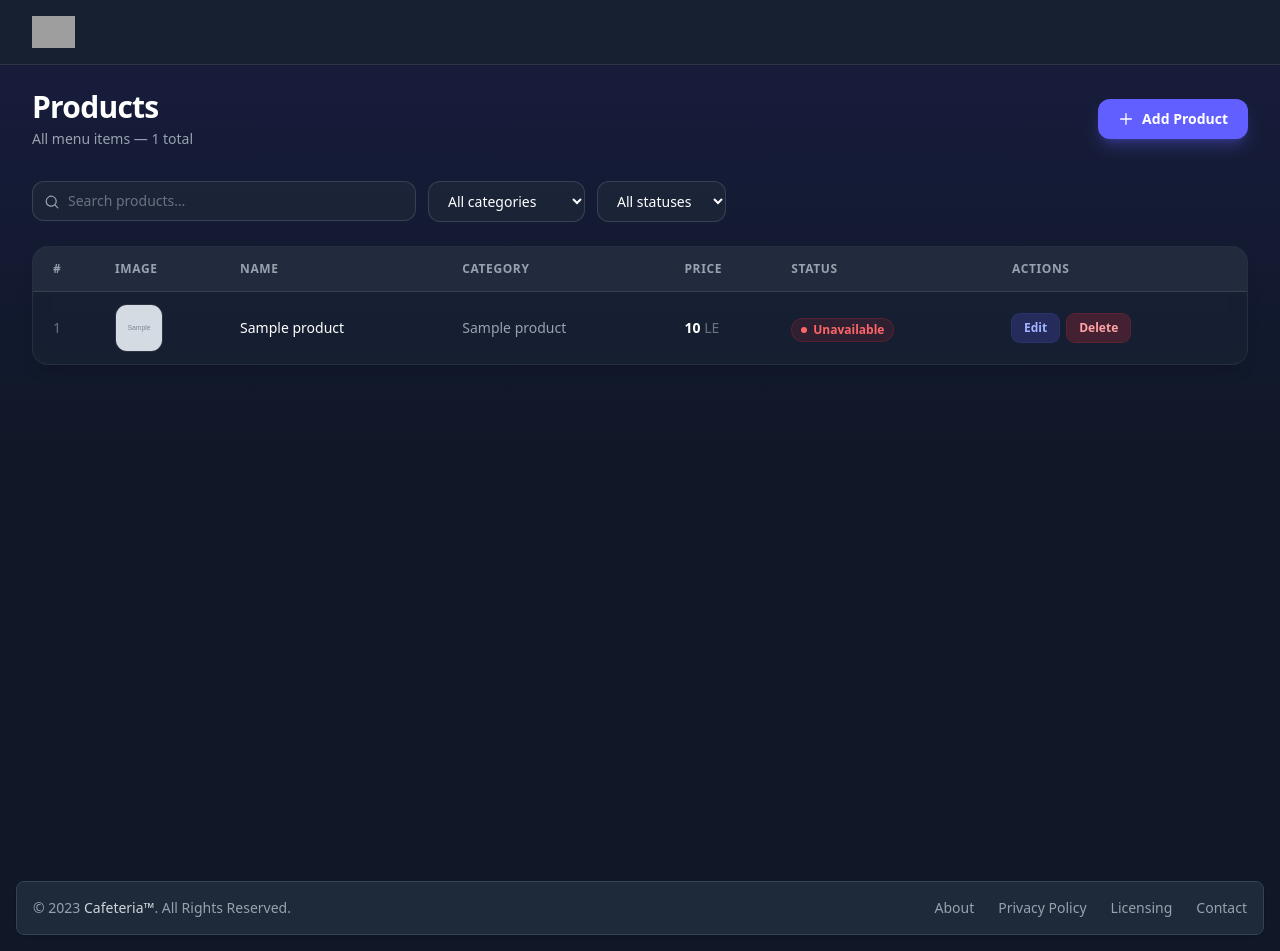
After one commit to K-Sultan/cafeteria-project, a PHP site: the page made by app/views/products/index.php in a window 1280 px wide. The commit adds this page. Run offline with PHP 8.4, Linux system fonts and the light colour scheme; tables that the repository leaves empty hold one stand-in row (values such as "Sample post"); the template is opened without the code that fills it: most values are stand-ins (such as "Sample title", 1, 10 or a date in 2020); grey boxes marked "Sample" are stand-in pictures; grey boxes are pictures that could not be loaded.

Commit message:
feat: implement product management features including create, store, and delete functionalities

```diff
--- /dev/null
+++ b/app/views/products/index.php
@@ -0,0 +1,192 @@
+<?php View::renderComponent("header"); ?>
+
+<div class="bg-gray-900 min-h-screen pt-6 pb-10 relative">
+    <div class="absolute top-0 inset-x-0 h-96 bg-gradient-to-b from-indigo-900/20 to-transparent pointer-events-none"></div>
+
+    <div class="max-w-7xl mx-auto px-4 sm:px-6 lg:px-8 relative z-10">
+
+        <!-- Header row -->
+        <div class="flex items-center justify-between mb-8 gap-4">
+            <div>
+                <h1 class="text-3xl font-extrabold tracking-tight text-white">Products</h1>
+                <p class="mt-1 text-sm text-gray-400">All menu items &mdash; <?= count($products) ?> total</p>
+            </div>
+            <a href="/products/create"
+               class="inline-flex items-center gap-2 rounded-xl bg-indigo-500 px-5 py-2.5 text-sm font-semibold text-white shadow-lg shadow-indigo-500/30 hover:bg-indigo-400 transition-colors">
+                <svg class="w-4 h-4" fill="none" stroke="currentColor" viewBox="0 0 24 24">
+                    <path stroke-linecap="round" stroke-linejoin="round" stroke-width="2" d="M12 4v16m8-8H4"/>
+                </svg>
+                Add Product
+            </a>
+        </div>
+
+        <!-- Filter bar -->
+        <div class="mb-6 flex flex-col sm:flex-row gap-3">
+            <div class="relative flex-1 max-w-sm">
+                <div class="pointer-events-none absolute inset-y-0 left-0 flex items-center pl-3">
+                    <svg class="h-4 w-4 text-gray-400" viewBox="0 0 20 20" fill="currentColor">
+                        <path fill-rule="evenodd" d="M9 3.5a5.5 5.5 0 100 11 5.5 5.5 0 000-11zM2 9a7 7 0 1112.452 4.391l3.328 3.329a.75.75 0 11-1.06 1.06l-3.329-3.328A7 7 0 012 9z" clip-rule="evenodd"/>
+                    </svg>
+                </div>
+                <input id="search-input" type="text" placeholder="Search products…"
+                       class="block w-full rounded-xl border-0 bg-gray-800/70 py-2.5 pl-9 pr-4 text-sm text-white ring-1 ring-inset ring-gray-700 placeholder:text-gray-500 focus:ring-2 focus:ring-indigo-500 outline-none">
+            </div>
+
+            <?php
+                $seenCats = [];
+                foreach ($products as $p) {
+                    if (!empty($p['category_id']) && !isset($seenCats[$p['category_id']])) {
+                        $seenCats[$p['category_id']] = $p['category_name'] ?? $p['category_id'];
+                    }
+                }
+            ?>
+            <select id="category-filter"
+                    class="rounded-xl border-0 bg-gray-800/70 py-2.5 px-4 text-sm text-white ring-1 ring-inset ring-gray-700 focus:ring-2 focus:ring-indigo-500 outline-none">
+                <option value="">All categories</option>
+                <?php foreach ($seenCats as $catId => $catName): ?>
+                    <option value="<?= htmlspecialchars($catId) ?>">
+                        <?= htmlspecialchars($catName) ?>
+                    </option>
+                <?php endforeach; ?>
+            </select>
+
+            <select id="availability-filter"
+                    class="rounded-xl border-0 bg-gray-800/70 py-2.5 px-4 text-sm text-white ring-1 ring-inset ring-gray-700 focus:ring-2 focus:ring-indigo-500 outline-none">
+                <option value="">All statuses</option>
+                <option value="1">Available</option>
+                <option value="0">Unavailable</option>
+            </select>
+        </div>
+
+        <!-- Table card -->
+        <div class="rounded-2xl border border-gray-700/50 bg-gray-800/40 shadow-lg overflow-hidden backdrop-blur-sm">
+            <div class="overflow-x-auto">
+                <table class="min-w-full divide-y divide-white/10" id="products-table">
+                    <thead class="bg-white/5">
+                        <tr>
+                            <th class="py-3.5 pl-5 pr-3 text-left text-xs font-semibold uppercase tracking-wider text-gray-400">#</th>
+                            <th class="py-3.5 px-3 text-left text-xs font-semibold uppercase tracking-wider text-gray-400">Image</th>
+                            <th class="py-3.5 px-3 text-left text-xs font-semibold uppercase tracking-wider text-gray-400">Name</th>
+                            <th class="py-3.5 px-3 text-left text-xs font-semibold uppercase tracking-wider text-gray-400">Category</th>
+                            <th class="py-3.5 px-3 text-left text-xs font-semibold uppercase tracking-wider text-gray-400">Price</th>
+                            <th class="py-3.5 px-3 text-left text-xs font-semibold uppercase tracking-wider text-gray-400">Status</th>
+                            <th class="py-3.5 px-3 text-left text-xs font-semibold uppercase tracking-wider text-gray-400">Actions</th>
+                        </tr>
+                    </thead>
+                    <tbody class="divide-y divide-white/5" id="products-body">
+                        <?php if (empty($products)): ?>
+                            <tr>
+                                <td colspan="7" class="py-16 text-center text-sm text-gray-500">No products found.</td>
+                            </tr>
+                        <?php else: ?>
+                            <?php foreach ($products as $i => $product): ?>
+                                <tr class="product-row hover:bg-white/[0.03] transition-colors"
+                                    data-name="<?= htmlspecialchars(strtolower($product['name'])) ?>"
+                                    data-category="<?= htmlspecialchars($product['category_id']) ?>"
+                                    data-available="<?= $product['is_available'] ?>">
+
+                                    <td class="whitespace-nowrap py-4 pl-5 pr-3 text-sm text-gray-500">
+                                        <?= $i + 1 ?>
+                                    </td>
+
+                                    <td class="whitespace-nowrap px-3 py-3">
+                                        <?php if (!empty($product['image'])): ?>
+                                            <img src="/public/uploads/<?= htmlspecialchars($product['image']) ?>"
+                                                 alt="<?= htmlspecialchars($product['name']) ?>"
+                                                 class="h-12 w-12 rounded-xl object-cover border border-white/10"
+                                                 onerror="this.src='https://placehold.co/48x48/1f2937/a5b4fc?text=<?= urlencode(substr($product['name'], 0, 1)) ?>'">
+                                        <?php else: ?>
+                                            <div class="h-12 w-12 rounded-xl bg-gray-700/60 border border-white/10 flex items-center justify-center">
+                                                <span class="text-lg font-bold text-gray-500"><?= htmlspecialchars(substr($product['name'], 0, 1)) ?></span>
+                                            </div>
+                                        <?php endif; ?>
+                                    </td>
+
+                                    <td class="whitespace-nowrap px-3 py-4 text-sm font-medium text-white">
+                                        <?= htmlspecialchars($product['name']) ?>
+                                    </td>
+
+                                    <td class="whitespace-nowrap px-3 py-4 text-sm text-gray-400">
+                                        <?= htmlspecialchars($product['category_name'] ?? '—') ?>
+                                    </td>
+
+                                    <td class="whitespace-nowrap px-3 py-4 text-sm font-semibold text-white">
+                                        <?= number_format($product['price'], 0) ?> <span class="text-gray-500 font-normal">LE</span>
+                                    </td>
+
+                                    <td class="whitespace-nowrap px-3 py-4">
+                                        <?php if ($product['is_available']): ?>
+                                            <span class="inline-flex items-center gap-1.5 rounded-full bg-emerald-500/10 px-2.5 py-1 text-xs font-semibold text-emerald-400 ring-1 ring-inset ring-emerald-500/20">
+                                                <span class="h-1.5 w-1.5 rounded-full bg-emerald-400"></span>
+                                                Available
+                                            </span>
+                                        <?php else: ?>
+                                            <span class="inline-flex items-center gap-1.5 rounded-full bg-red-500/10 px-2.5 py-1 text-xs font-semibold text-red-400 ring-1 ring-inset ring-red-500/20">
+                                                <span class="h-1.5 w-1.5 rounded-full bg-red-400"></span>
+                                                Unavailable
+                                            </span>
+                                        <?php endif; ?>
+                                    </td>
+
+                                    <td class="whitespace-nowrap px-3 py-4 text-sm">
+                                        <div class="flex items-center gap-2">
+                                            <a href="/products/edit?id=<?= $product['id'] ?>"
+                                               class="inline-flex items-center rounded-lg bg-indigo-500/20 px-3 py-1.5 text-xs font-semibold text-indigo-300 ring-1 ring-indigo-500/30 hover:bg-indigo-500/30 hover:text-indigo-200 transition-colors">Edit</a>
+                                            <form method="POST" action="/products/delete" class="inline"
+                                                  onsubmit="return confirm('Delete \'<?= htmlspecialchars(addslashes($product['name'])) ?>\'?')">
+                                                <input type="hidden" name="_method" value="DELETE">
+                                                <input type="hidden" name="id" value="<?= $product['id'] ?>">
+                                                <button type="submit" class="inline-flex items-center rounded-lg bg-red-500/20 px-3 py-1.5 text-xs font-semibold text-red-300 ring-1 ring-red-500/30 hover:bg-red-500/30 hover:text-red-200 transition-colors hover:bg-red-500/30 hover:text-red-200 transition-colors cursor-pointer">Delete</button>
+                                            </form>
+                                        </div>
+                                    </td>
+                                </tr>
+                            <?php endforeach; ?>
+                        <?php endif; ?>
+                    </tbody>
+                </table>
+            </div>
+
+            <!-- Empty-state overlay shown by JS when filters match nothing -->
+            <div id="no-results" class="hidden py-16 text-center text-sm text-gray-500">
+                No products match your filters.
+            </div>
+        </div>
+    </div>
+</div>
+
+<script>
+    const searchInput      = document.getElementById('search-input');
+    const categoryFilter   = document.getElementById('category-filter');
+    const availabilityFilter = document.getElementById('availability-filter');
+    const rows             = document.querySelectorAll('.product-row');
+    const noResults        = document.getElementById('no-results');
+
+    function applyFilters() {
+        const term     = searchInput.value.toLowerCase();
+        const catId    = categoryFilter.value;
+        const avail    = availabilityFilter.value;
+        let visible    = 0;
+
+        rows.forEach(row => {
+            const nameMatch  = row.dataset.name.includes(term);
+            const catMatch   = !catId  || row.dataset.category  === catId;
+            const availMatch = avail === '' || row.dataset.available === avail;
+
+            if (nameMatch && catMatch && availMatch) {
+                row.style.display = '';
+                visible++;
+            } else {
+                row.style.display = 'none';
+            }
+        });
+
+        noResults.classList.toggle('hidden', visible > 0);
+    }
+
+    searchInput.addEventListener('input', applyFilters);
+    categoryFilter.addEventListener('change', applyFilters);
+    availabilityFilter.addEventListener('change', applyFilters);
+</script>
+
+<?php View::renderComponent("footer"); ?>
--- a/index.php
+++ b/index.php
@@ -24,7 +24,11 @@ $router->get("/users", [UserController::class, "index"]);
 $router->get("/home", [UserController::class, "home"]);
 $router->get("/logout", [UserController::class, "logout"]);
 $router->post("/orders", [OrderController::class, "store"]); // Added this line
-$router->get('/home', [ProductController::class, 'index']);
+$router->get('/home', [ProductController::class, 'home']);
+$router->get('/products', [ProductController::class, 'index']);
+$router->get('/products/create', [ProductController::class, 'create']);
+$router->post('/products', [ProductController::class, 'store']);
+$router->delete('/products/delete', [ProductController::class, 'destroy']);
 
 
 $router->resolve();
```
Also changed, not shown: app/controllers/ProductController.php (+119 -1 lines), app/models/Product.php (+38 -0 lines), app/views/products/create.php (added, +119 -0 lines), utility/Router.php (+14 -0 lines).
